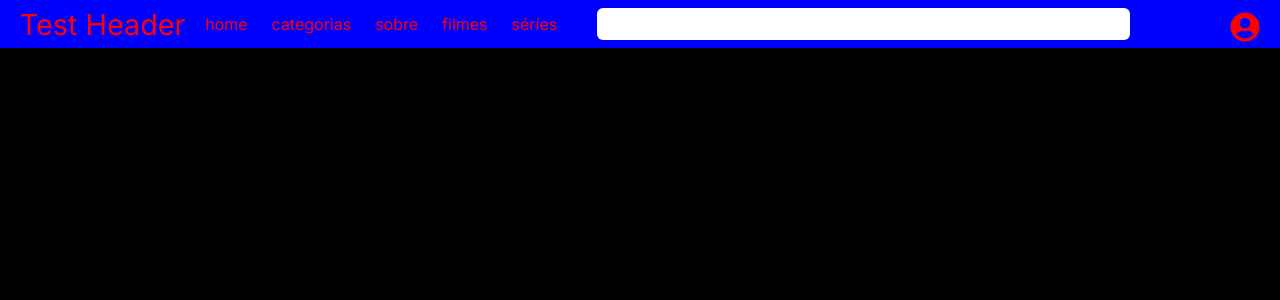
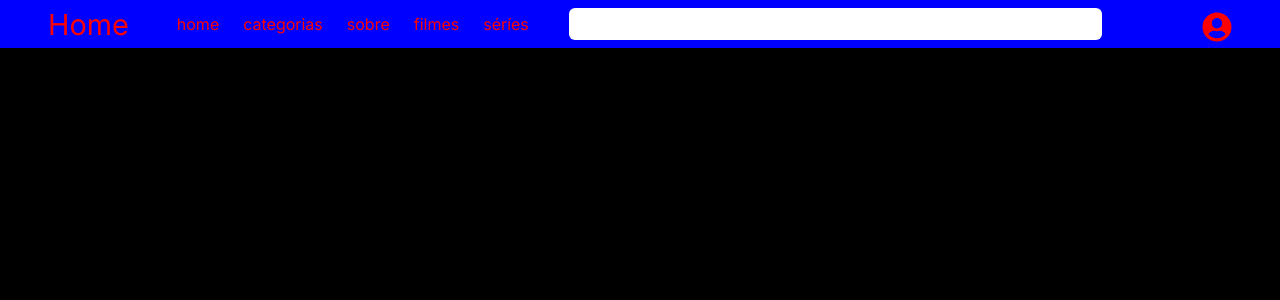
Before and after one commit to gustavocarvalho-ra/BDF, a Next.js app: page / in a window 1280 px wide. Shown: the top 300 px of the page. Built offline with nearby package versions, Linux system fonts and the light colour scheme.

Commit message:
feat: change name

```diff
--- a/src/app/components/Header/index.tsx
+++ b/src/app/components/Header/index.tsx
@@ -18,7 +18,7 @@ export default function Header() {
 
   return (
     <Head>
-      <Link className="title" href={"/"} style={{color: 'red'}}>Test Header</Link>
+      <Link className="title" href={"/"} style={{color: 'red'}}>Home</Link>
       <div className="main">
 
         <div className="container">
```
